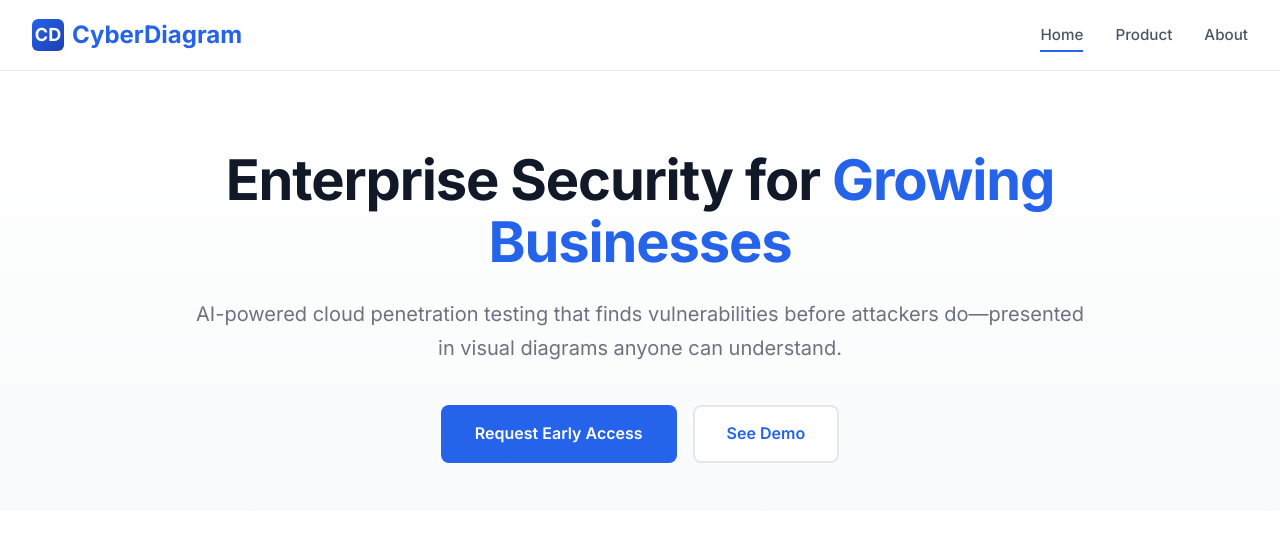
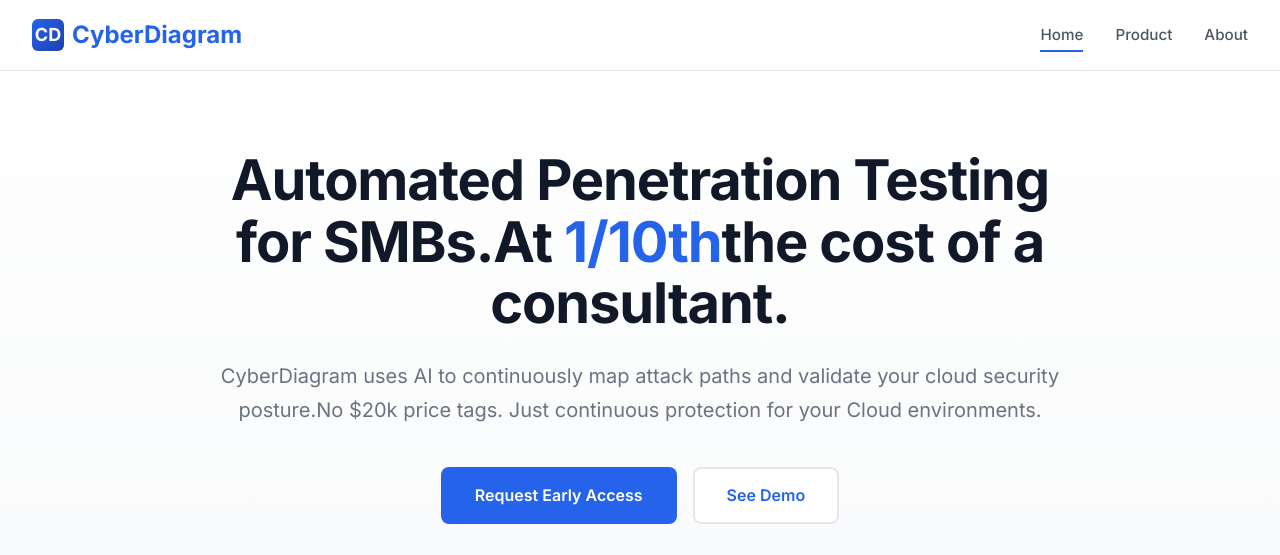
Before and after one commit to flashoop/cyberdiagram, a plain HTML site: page index.html in a window 1280 px wide. Shown: the top 555 px of the page. Drawn offline with Linux system fonts and the light colour scheme.

Commit message:
Update index.html

```diff
--- a/index.html
+++ b/index.html
@@ -819,9 +819,9 @@
     <!-- Hero Section -->
     <section id="home" class="hero">
         <div class="hero-container fade-in-up">
-            <h1>Enterprise Security for <span class="highlight">Growing Businesses</span></h1>
+            <h1>Automated Penetration Testing for SMBs.At <span class="highlight">1/10th</span>the cost of a consultant.</h1>
             <p class="subheadline">
-                AI-powered cloud penetration testing that finds vulnerabilities before attackers do—presented in visual diagrams anyone can understand.
+               CyberDiagram uses AI to continuously map attack paths and validate your cloud security posture.No $20k price tags. Just continuous protection for your Cloud environments.
             </p>
             <div class="cta-buttons">
                 <a href="#" class="btn btn-primary">Request Early Access</a>
```
